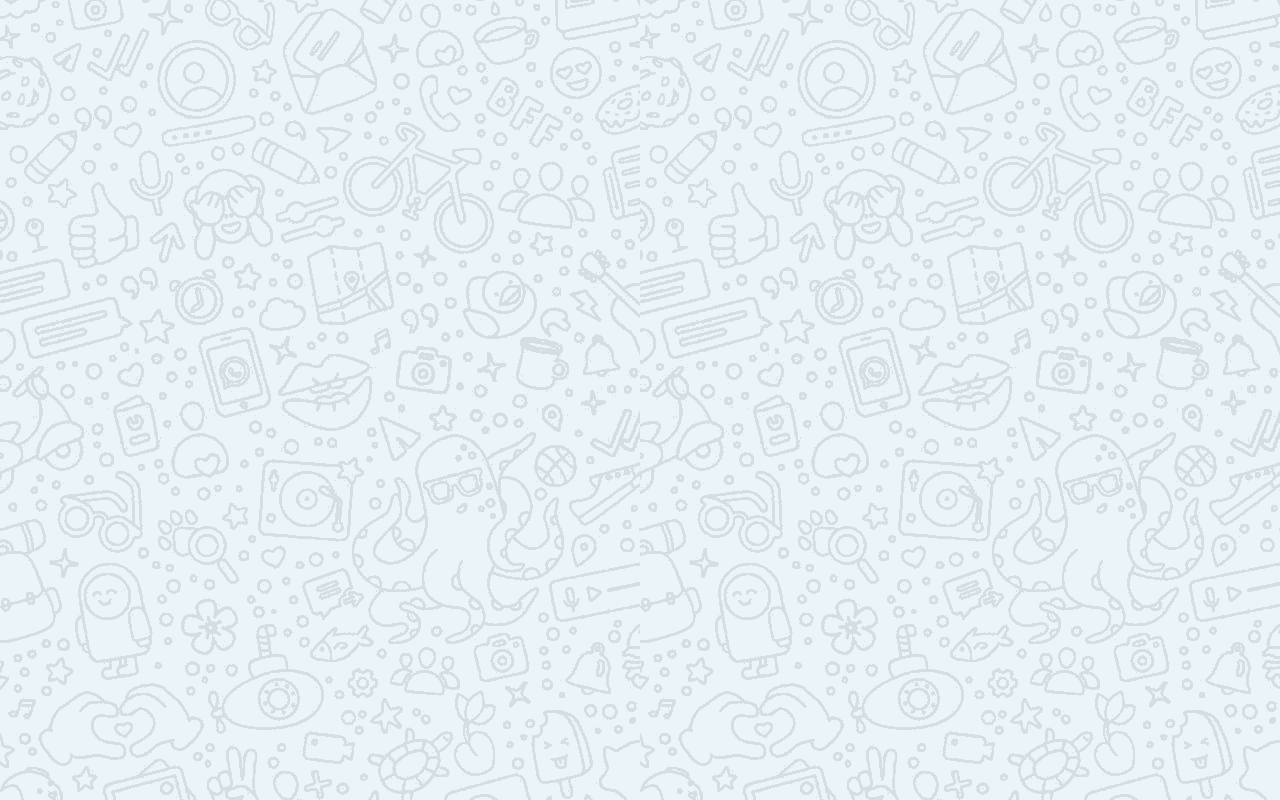
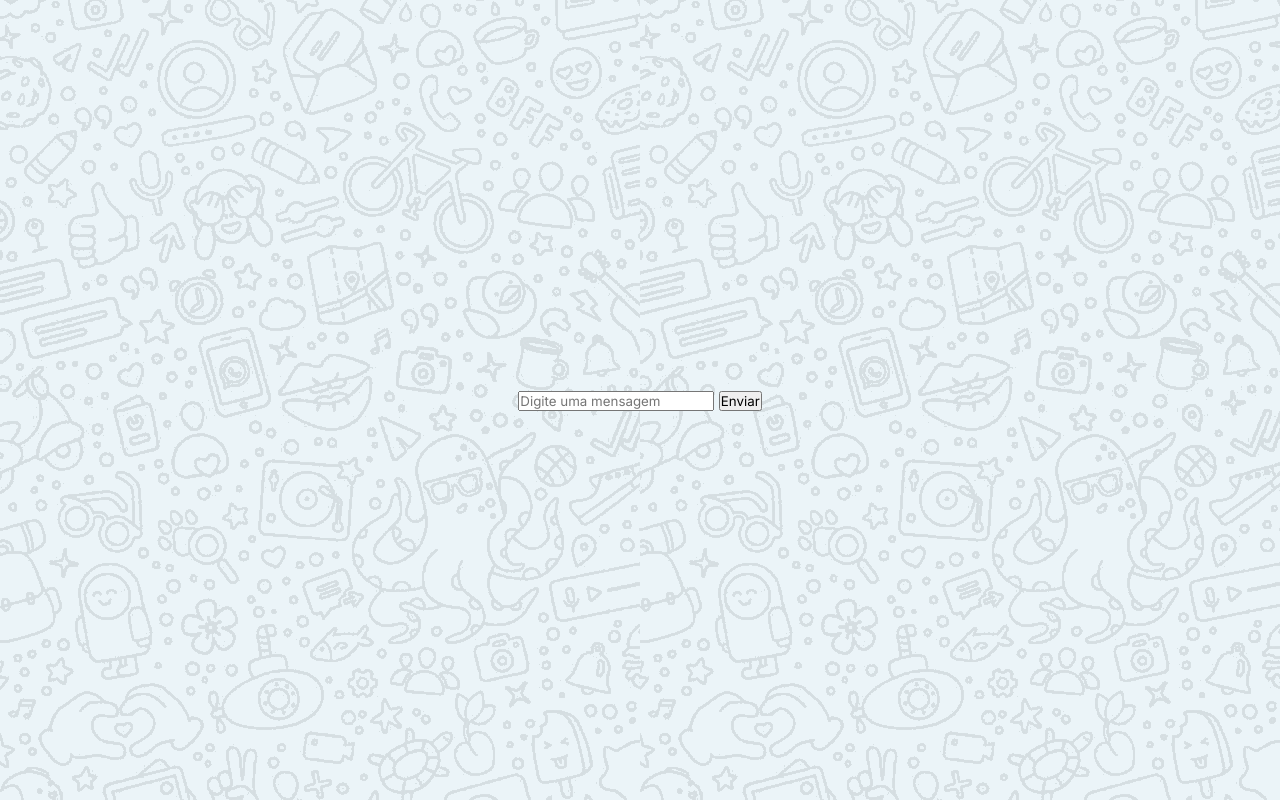
Before and after one commit to KaueMtaheus/chat, a plain HTML site: page frontend/index.html in a window 1280 px wide. Drawn offline with Linux system fonts and the light colour scheme.

Commit message:
construindo o chat
form do chat

```diff
--- a/frontend/index.html
+++ b/frontend/index.html
@@ -19,6 +19,13 @@
             </form>
         </section>
 
+        <section class="chat">
+            <form class="chat__form">
+                <input type="text" class="chat__input" placeholder="Digite uma mensagem" required />
+                <button type="submit" class="chat__button">Enviar</button>
+            </form>
+        </section>
+
     </section>
 
     <script src="js/script.js"></script>
```
